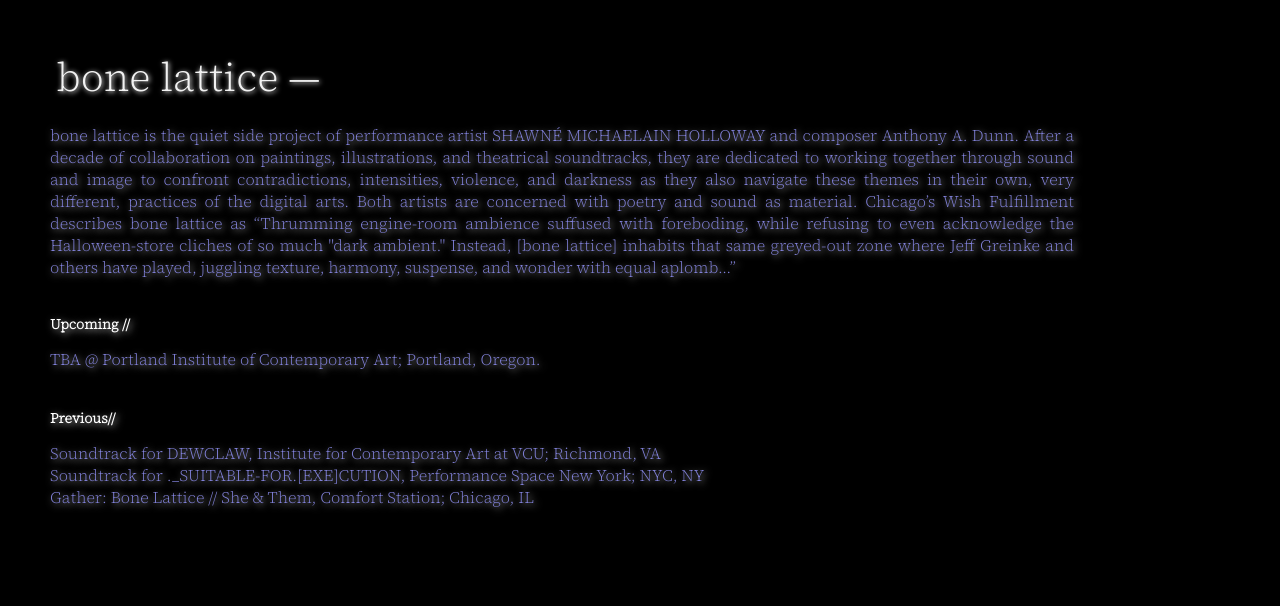
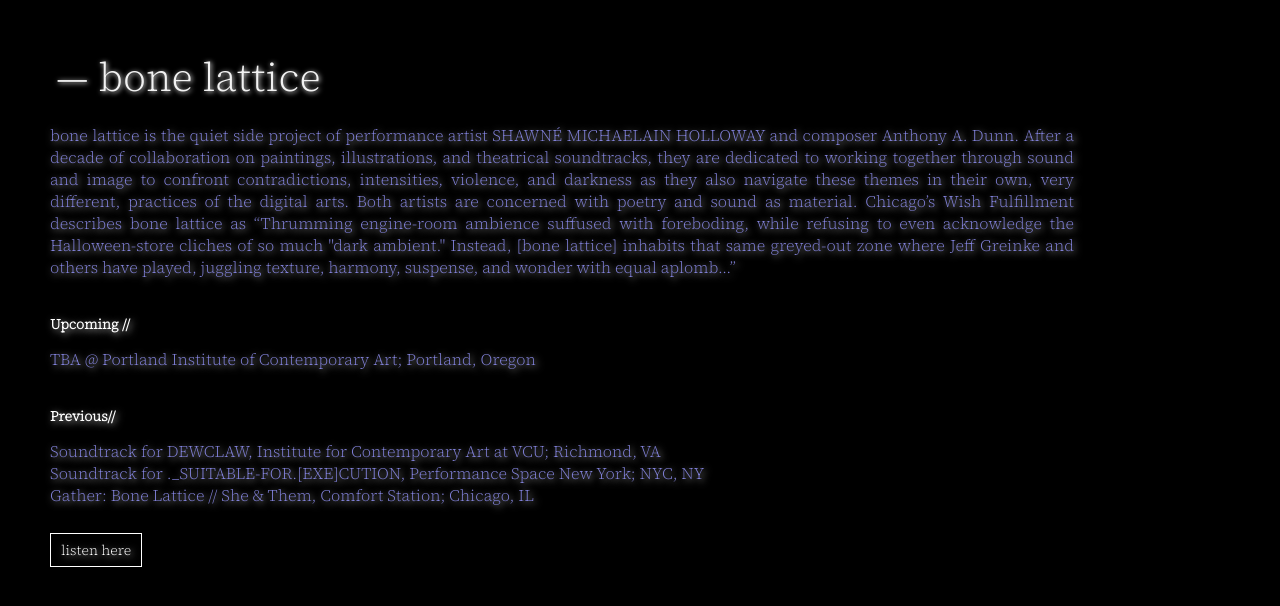
Before and after one commit to cleogirl2525/bonelattice, a plain HTML site: page index.html in a window 1280 px wide. Drawn offline with Linux system fonts and the light colour scheme.

Commit message:
button link stuff

```diff
--- a/index.html
+++ b/index.html
@@ -11,6 +11,7 @@
         text-shadow: 2px 2px 7px hsl(0, 0%, 70%);
         background-color: black;
         margin: 40px;
+        cursor: crosshair;
       }
 
       a, p {
@@ -70,12 +71,24 @@
       #logo, a.logo {
         text-shadow: 1px 1px 5px rgb(255, 255, 255);
       }
+
+      .button {
+        background-color: transparent;
+        border: 1px solid white;
+        color: white;
+        padding: 6px 10px;
+        text-align: center;
+        text-decoration: none;
+        display: inline-block;
+        font-size: 14px;
+        margin: 5px 0px;
+      }
     </style>
     <title> b o n e   l a t t i c e </title>
   </head>
   <body>
     <div class="topnav">
-      <a href="#default" class="logo"> bone lattice &mdash; </a>
+      <a href="#default" class="logo">&mdash; bone lattice</a>
     </div>
 
     <div>
@@ -86,17 +99,17 @@
       <h3>
         Upcoming //<br>
       </h3>
-           TBA @ Portland Institute of Contemporary Art; Portland, Oregon.<br><br>
+           TBA @ Portland Institute of Contemporary Art; Portland, Oregon<br><br>
 
-      </p>
 
       <h3>
         Previous//<br>
       </h3>
             Soundtrack for DEWCLAW, Institute for Contemporary Art at VCU; Richmond, VA<br>
             Soundtrack for ._SUITABLE-FOR.[EXE]CUTION, Performance Space New York; NYC, NY<br>
-            Gather: Bone Lattice // She &amp; Them, Comfort Station; Chicago, IL<br>
+            Gather: Bone Lattice // She &amp; Them, Comfort Station; Chicago, IL<br><br>
 
+    <a href="https://bonelattice.bandcamp.com/" class="button">listen here</a>
     </div>
   </body>
 </html>
```
